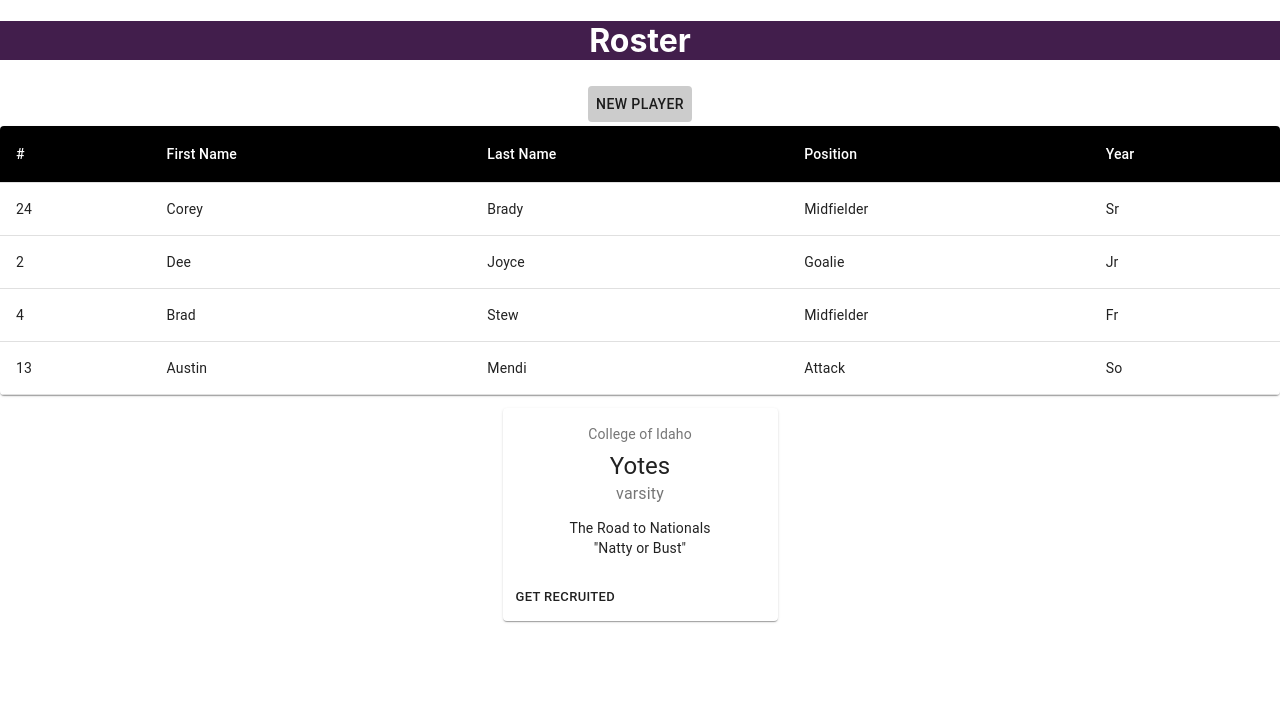
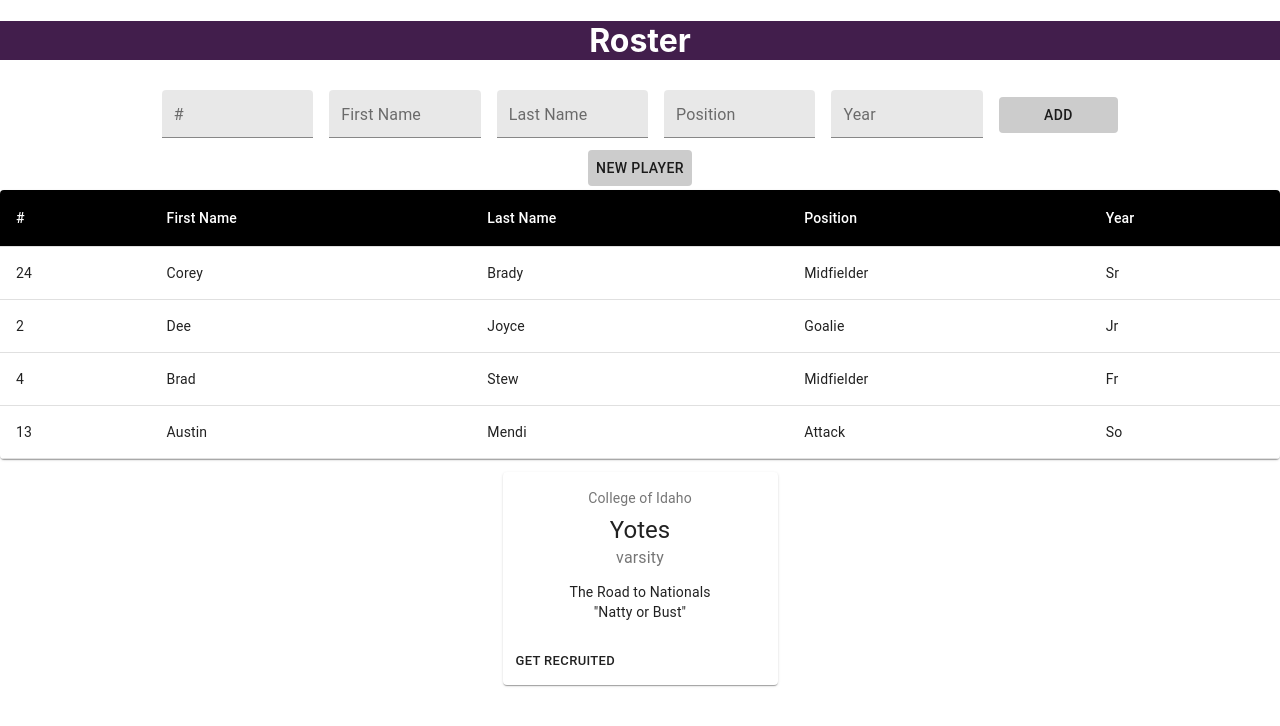
Before and after one commit to reedm26/playerportal, a React (Create React App) app: page / in a window 1280 px wide. Shown: the top 726 px of the page. Built offline with nearby package versions, Linux system fonts and the light colour scheme.

Commit message:
got type script errors gone and made forum btn wrk

```diff
--- a/src/App.js
+++ b/src/App.js
@@ -2,9 +2,10 @@ import React, { useState } from "react";
 import "./App.css";
 import NavBar from "./Components/NavBar";
 import Players from "./Components/Player/Players";
-import { Component } from "react";
+
 import TeamCard from "./Components/Team/TeamCard";
-import { TextField, Button } from "@material-ui/core";
+import { Button } from "@material-ui/core";
+import PlayerForum from "./Components/Player/PlayerForum";
 const buttonStyle = {
   background: "#ccc",
   margin: "4px",
@@ -48,7 +49,6 @@ const App = (props) => {
   });
 
   const switchNameHandler = () => {
-    // console.log("Bang");
     setPlayersState({
       players: [
         {
@@ -65,6 +65,7 @@ const App = (props) => {
   return (
     <div className="App">
       <NavBar />
+      <PlayerForum click={switchNameHandler} />
       <Button style={buttonStyle} onClick={switchNameHandler}>
         New Player
       </Button>
--- /dev/null
+++ b/src/Components/Player/PlayerForum.js
@@ -0,0 +1,58 @@
+import React from "react";
+import PropTypes from "prop-types";
+import { makeStyles } from "@material-ui/core/styles";
+
+import { Button, TextField } from "@material-ui/core";
+const buttonStyle = {
+  background: "#ccc",
+  marginTop: "15px",
+};
+const useStyles = makeStyles((theme) => ({
+  root: {
+    "& > *": {
+      margin: theme.spacing(1),
+      width: "15ch",
+    },
+  },
+}));
+function PlayerForum(props) {
+  const classes = useStyles();
+
+  return (
+    <form className={classes.root} noValidate autoComplete="off">
+      <TextField id="filled-basic" label="#" variant="filled" size="small" />
+      <TextField
+        id="filled-basic"
+        label="First Name"
+        variant="filled"
+        size="small"
+      />
+      <TextField
+        id="filled-basic"
+        label="Last Name"
+        variant="filled"
+        size="small"
+      />
+      <TextField
+        id="filled-basic"
+        label="Position"
+        variant="filled"
+        size="small"
+      />
+      <TextField
+        id="filled-basic"
+        label="Year"
+        variant="filled"
+        size="small"
+        name="year"
+      />
+      <Button onClick={props.click} style={buttonStyle}>
+        Add
+      </Button>
+    </form>
+  );
+}
+
+PlayerForum.propTypes = {};
+
+export default PlayerForum;
```
